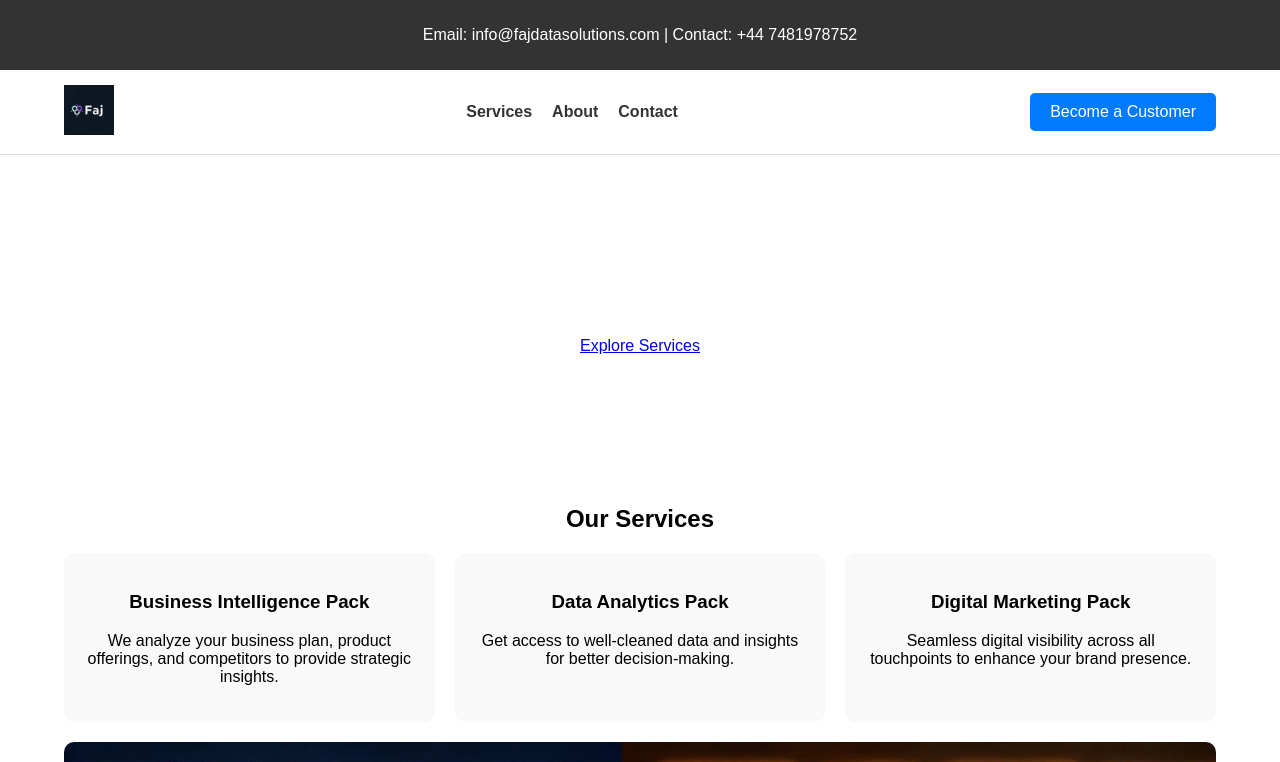
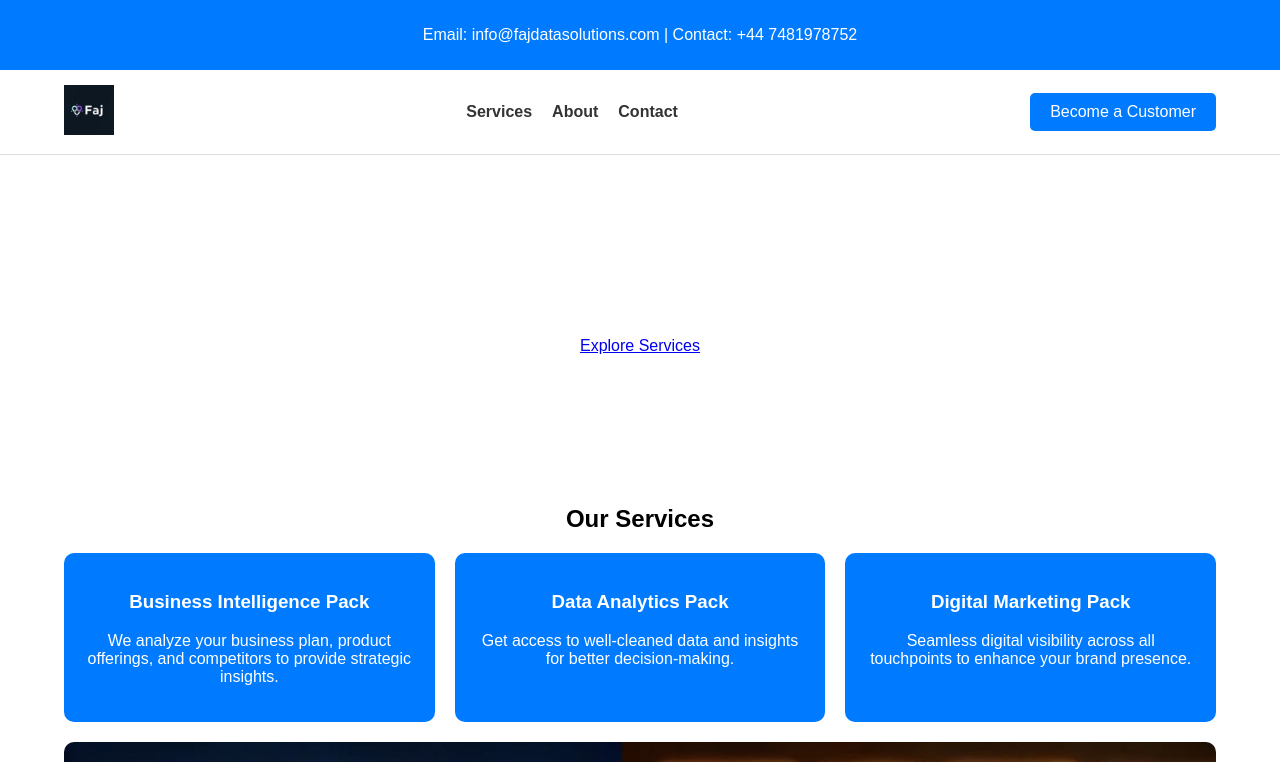
Before and after one commit to bbolaji/FAJ-Data-solutions, a plain HTML site: page index.html in a window 1280 px wide. Shown: the top 762 px of the page. Drawn offline with Linux system fonts and the light colour scheme.

Commit message:
Update styles.css

```diff
--- a/styles.css
+++ b/styles.css
@@ -14,7 +14,7 @@ body {
 
 /* Top Bar Styles */
 .top-bar {
-    background: #333;
+    background: #007BFF;
     color: #fff;
     text-align: center;
     padding: 10px 0;
@@ -98,7 +98,8 @@ nav ul li a:hover {
 .service-item {
     flex: 1;
     padding: 20px;
-    background: #f9f9f9;
+    background: #007BFF;
+    color: #fff;
     border-radius: 10px;
     transition: transform 0.3s;
 }
```
